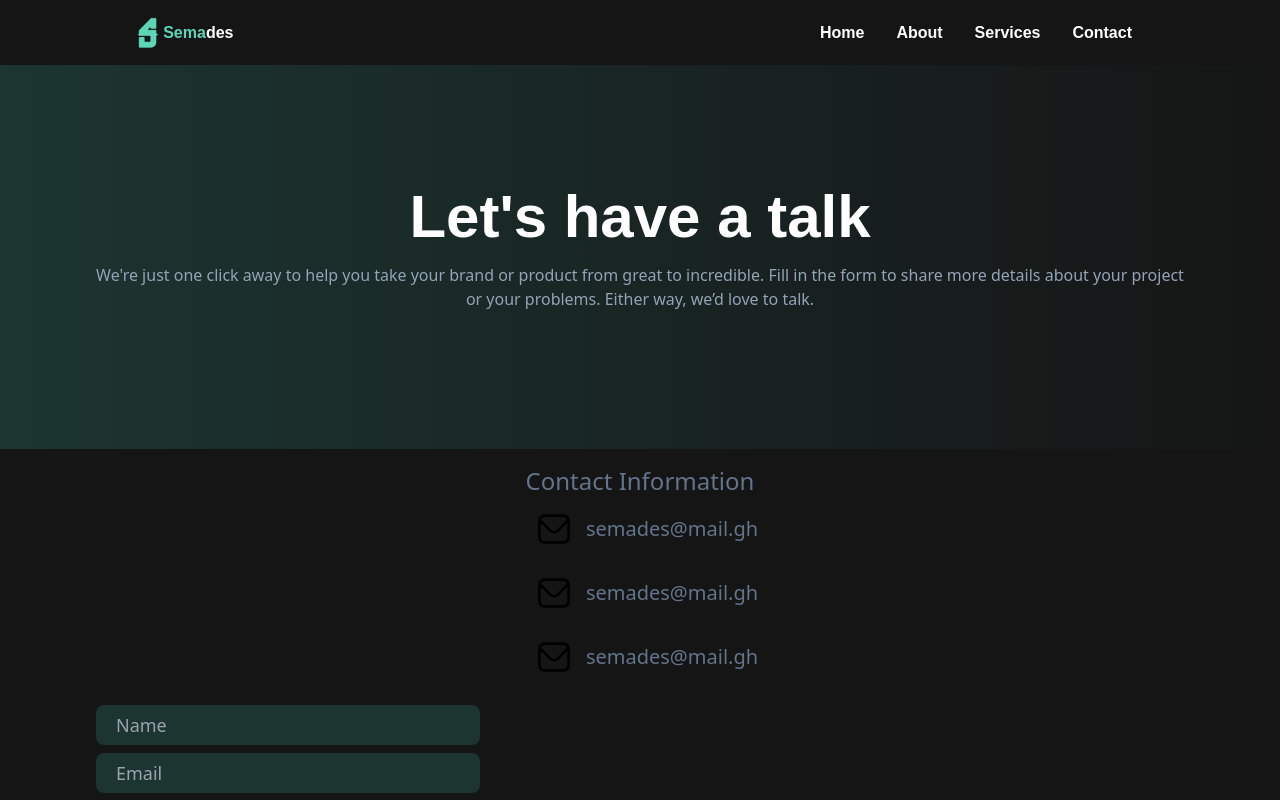
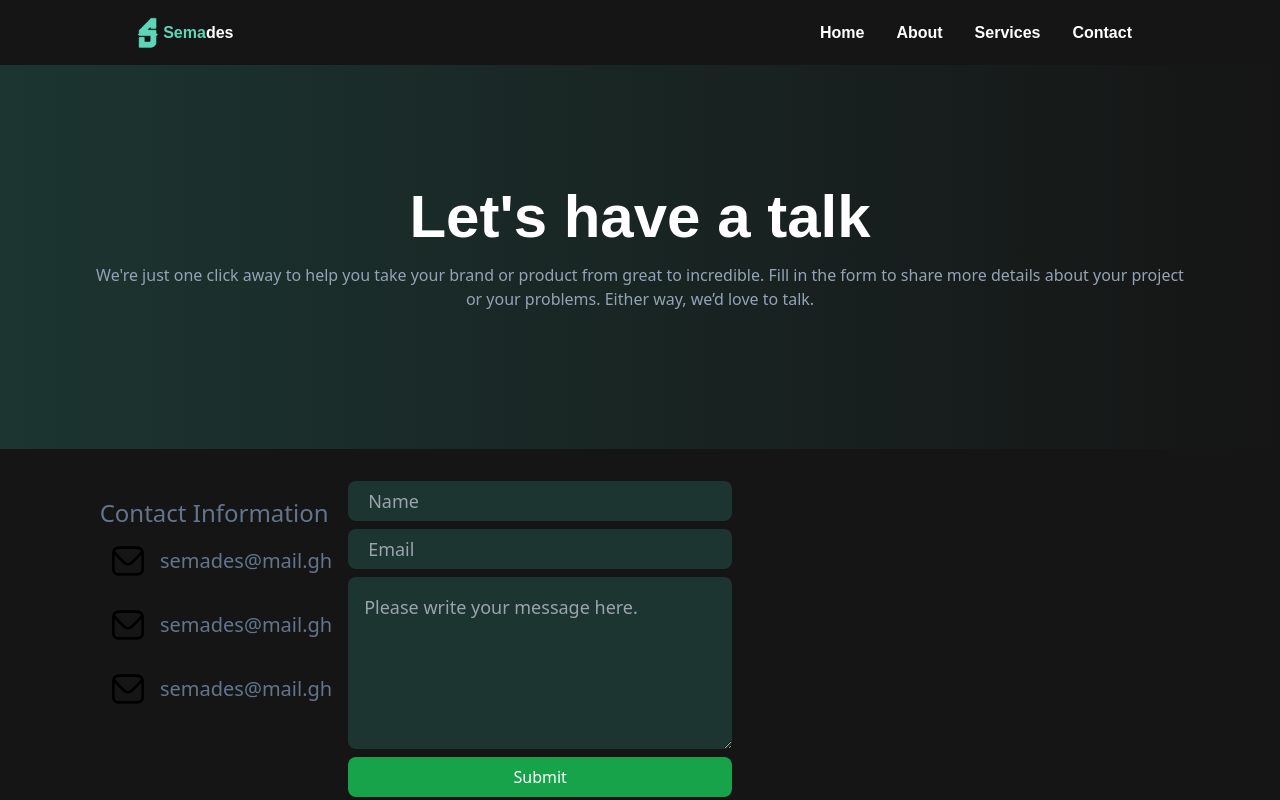
Before and after one commit to sky2626/Joetib-semades, a React (Vite) app: page /contact in a window 1280 px wide. Shown: the top 800 px of the page. Built offline with nearby package versions, Linux system fonts and the light colour scheme; a web font is replaced by a local one.

Commit message:
update on contact

```diff
--- a/src/pages/Contact.jsx
+++ b/src/pages/Contact.jsx
@@ -22,24 +22,29 @@ export default function Contact () {
             className="bg-pro-200">
 
                 <div
-                className='bg-pro-200 flex flex-col px-4 md:px-24 '>
-                    <div className='py-4'>
-                        <h1 className='text-center text-2xl text-slate-500'>Contact Information</h1>
-                        <div className='flex flex-row justify-center items-center'>
+                className='bg-pro-200 flex flex-col md:flex-row md:gap-4 md:py-8 px-4 md:px-24 '>
+                    <div
+                    className='py-4'>
+                        <h1
+                        className='text-center text-2xl text-slate-500'>Contact Information</h1>
+                        <div
+                        className='flex flex-row justify-center items-center'>
                             <img className='h-16 p-4' src="../src/assets/mail.svg" alt="mail img" />
                             <a className='text-xl text-slate-500' href="mailto:webmaster@example.com">semades@mail.gh</a>
                         </div>
-                        <div className='flex flex-row justify-center items-center'>
+                        <div
+                        className='flex flex-row justify-center items-center'>
                             <img className='h-16 p-4' src="../src/assets/mail.svg" alt="mail img" />
                             <a className='text-xl text-slate-500' href="mailto:webmaster@example.com">semades@mail.gh</a>
                         </div>
-                        <div className='flex flex-row justify-center items-center'>
+                        <div
+                        className='flex flex-row justify-center items-center'>
                             <img className='h-16 p-4' src="../src/assets/mail.svg" alt="mail img" />
                             <a className='text-xl text-slate-500' href="mailto:webmaster@example.com">semades@mail.gh</a>
                         </div>
                     </div>
                     <div
-                    class="flex flex-col gap-2 md:justify-start md:items-start ">
+                    class="flex flex-col gap-2">
                         <input
                         class="rounded-lg text-lg bg-pro-300 h-6 md:w-96 p-5 "
                         type="text" id="full name" name="full Name" placeholder="Name" autocomplere="off" required />
```
